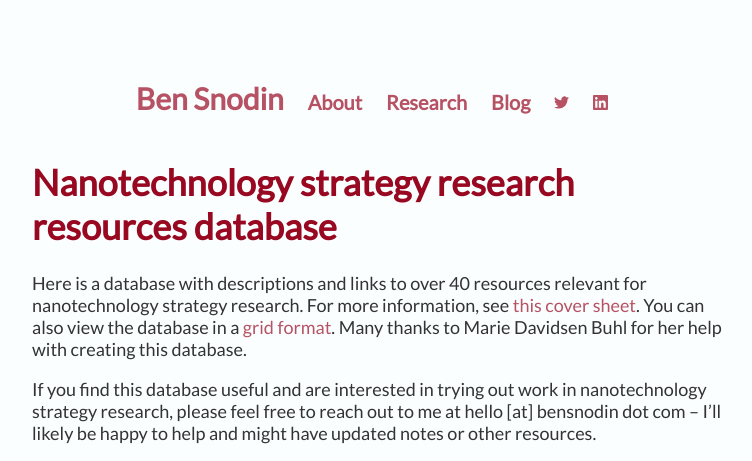
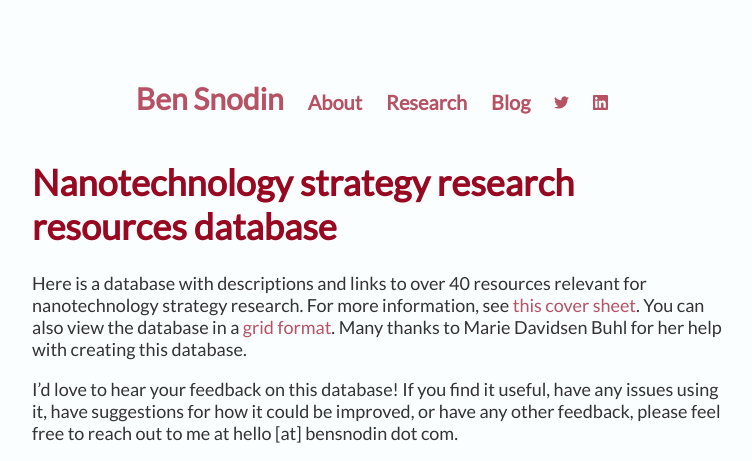
Before and after one commit to bsnodin/bsnodin.github.io, a Jekyll site: the page built from research_articles/nanotech_resources_database/index.md, in a window 1280 px wide, cut to the strip 0-461 px from the top of the page. Shown: the whole strip, without its empty margins (258-1010 px from the left). Built offline with Jekyll 4.4.1, drawn with Linux system fonts in a browser that asks for light colours; some of the changed text lies outside the part shown.

Commit message:
Updating database page text

```diff
--- a/research_articles/nanotech_resources_database/index.md
+++ b/research_articles/nanotech_resources_database/index.md
@@ -9,6 +9,8 @@
 
 Here is a database with descriptions and links to over 40 resources relevant for nanotechnology strategy research. For more information, see [this cover sheet](https://docs.google.com/document/d/10Lm8xEh3C4W1BaVac59z2qNXOQf_-axdUSp6WGYo4Ck/edit#). You can also view the database in a [grid format](https://airtable.com/shrEpirccT7MrdQHw/tbl0EH7sYdC8GHs5c). Many thanks to Marie Davidsen Buhl for her help with creating this database.
 
-If you find this database useful and are interested in trying out work in nanotechnology strategy research, please feel free to reach out to me at hello [at] bensnodin dot com – I’ll likely be happy to help and might have updated notes or other resources.
+I'd love to hear your feedback on this database! If you find it useful, have any issues using it, have suggestions for how it could be improved, or have any other feedback, please feel free to reach out to me at hello [at] bensnodin dot com.
+
+I'd be especially interested to hear from you if you're interested in trying out work in nanotechnology strategy research – I’ll likely be happy to help and might have updated notes or other resources.
 
 <iframe class="airtable-embed" src="https://airtable.com/embed/shrNoaDjGOEqMySCC?backgroundColor=green&viewControls=on" frameborder="0" onmousewheel="" width="100%" height="533" style="background: transparent; border: 1px solid #ccc;"></iframe>
```
Also changed, not shown: index.md (+1 -1 lines).
